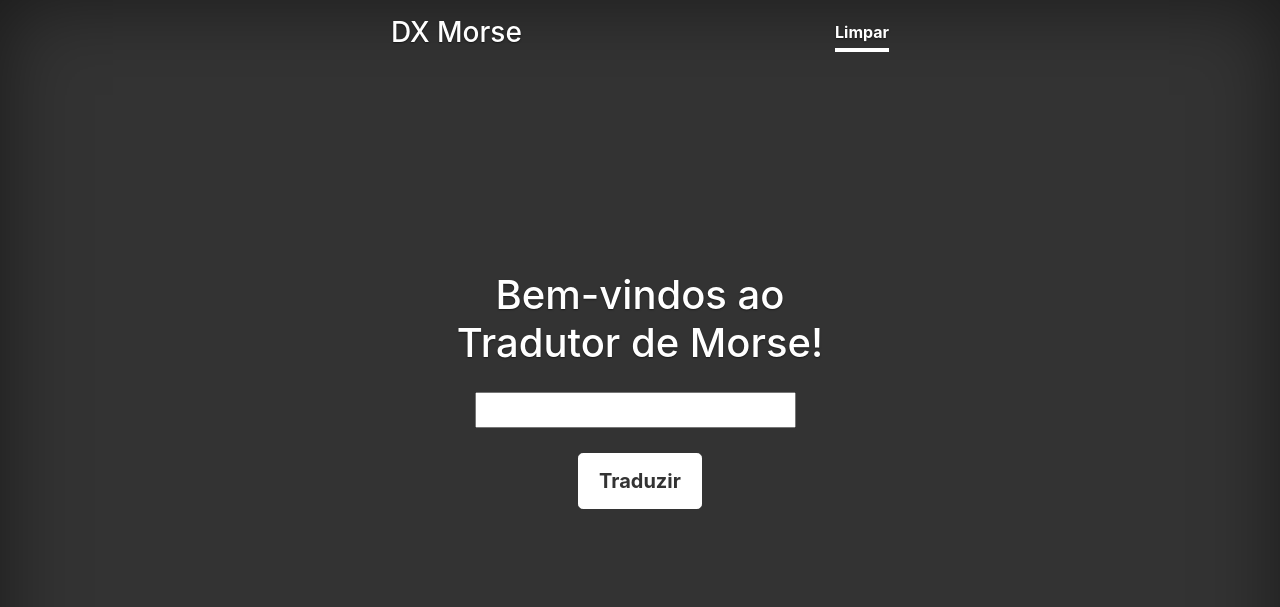
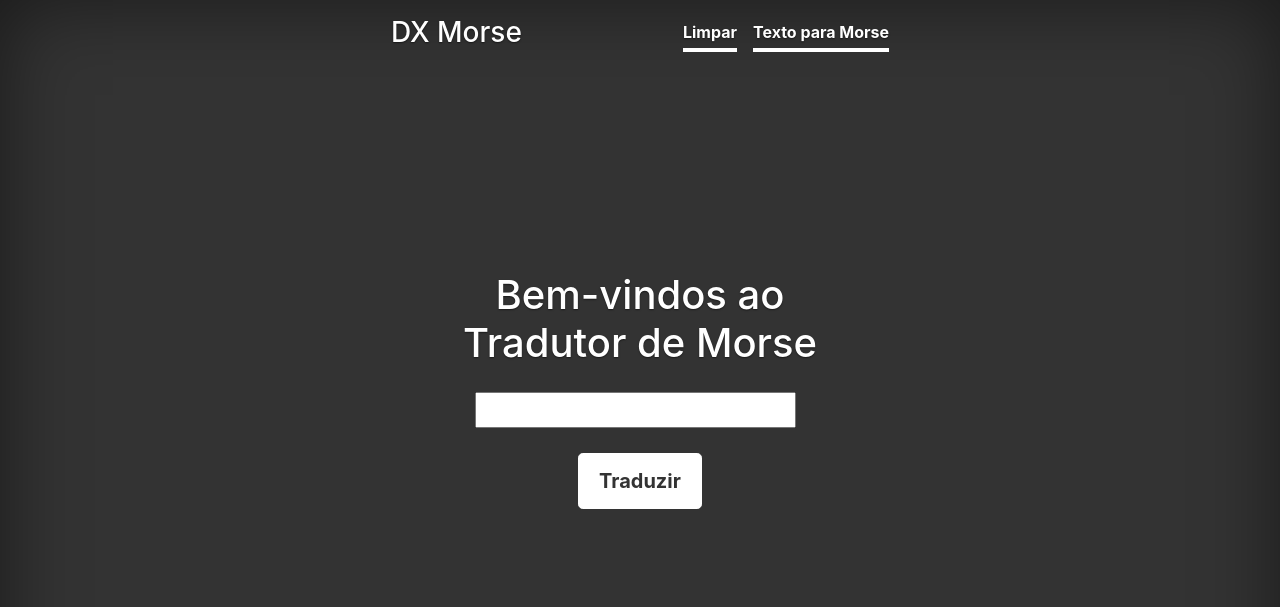
Before and after one commit to Danilo-Xaxa/morse, a Django app: page / in a window 1280 px wide. Shown: the top 607 px of the page. Run offline with Django 3.2, Linux system fonts and the light colour scheme; some libraries are stand-ins or nearby versions.

Commit message:
fazendo os 2 templates a partir do layout

```diff
--- a/projeto_morse/app_principal/templates/app_principal/index.html
+++ b/projeto_morse/app_principal/templates/app_principal/layout.html
@@ -6,7 +6,7 @@
     <meta name="description" content="">
     <meta name="author" content="">
 
-    <title> Morse para Texto </title>
+    <title> {% block titulo %} Titulo do Layout {% endblock %} </title>
     <link rel="shortcut icon" href="../static/favicon.ico" type="image/x-icon">
 
     <link rel="canonical" href="https://getbootstrap.com/docs/4.0/examples/cover/">
@@ -24,19 +24,26 @@
         <div class="inner">
           <h3 class="masthead-brand">DX Morse</h3>
           <nav class="nav nav-masthead justify-content-center">
-            <a class="nav-link active" href="/">Limpar</a>
+            {% block mudar %}
+            {% endblock %}
           </nav>
         </div>
       </header>
 
       <main role="main" class="inner cover">
-        <h1 class="cover-heading" style="margin-bottom: 25px;">Bem-vindos ao <br> Tradutor de Morse!</h1>
+        {% block tag_h1 %}
+
+        {% endblock %}
+
         <form method="post" action="/">
             {% csrf_token %}
         {% if texto %}
         <p class="lead" id="texto"> {{ texto }} </p>
         {% endif %}
-        <input class="lead" type="text" name="morse" style="margin-right: 10px;">
+
+        {% block tag_input %}
+
+        {% endblock %}
         <p class="lead">
           <button class="btn btn-lg btn-secondary" type="submit" name="traduzir" value="traduzir" style="margin-top: 25px;">Traduzir</button>
         </p>
--- /dev/null
+++ b/projeto_morse/app_principal/templates/app_principal/morse_para_texto.html
@@ -0,0 +1,16 @@
+{% extends "app_principal/layout.html" %}
+
+{% block titulo %} Morse para Texto {% endblock %}
+
+{% block mudar %}
+<a class="nav-link active" href="/">Limpar</a>
+<a class="nav-link active" href="/inverso/">Texto para Morse</a>
+{% endblock %}
+
+{% block tag_h1 %}
+<h1 class="cover-heading" style="margin-bottom: 25px;">Bem-vindos ao <br> Tradutor de Morse</h1>
+{% endblock %}
+
+{% block tag_input %}
+<input class="lead" type="text" name="morse" style="margin-right: 10px;">
+{% endblock %}
--- a/projeto_morse/app_principal/urls.py
+++ b/projeto_morse/app_principal/urls.py
@@ -2,5 +2,6 @@ from django.urls import path
 from . import views
 
 urlpatterns = [
-    path("", views.index, name="index")
+    path("", views.morse_para_texto, name="morse_para_texto"),
+    path("inverso/", views.texto_para_morse, name="texto_para_morse")
 ]
--- a/projeto_morse/app_principal/views.py
+++ b/projeto_morse/app_principal/views.py
@@ -1,13 +1,14 @@
 from django.shortcuts import render
+from django.http import HttpResponse
 from .forms import Traduzir
 from .models import Traducao
 from .utilidades.tradutor import Tradutor as t
 
 # Create your views here.
-def index(request):
+def morse_para_texto(request):
     if request.method == "POST":
         if not request.POST.get("morse").strip():
-            return render(request, 'app_principal/index.html', {'form': Traduzir(), 'texto': 'Digite algo para traduzir'})
+            return render(request, 'app_principal/morse_para_texto.html', {'form': Traduzir(), 'texto': 'Digite algo para traduzir'})
 
         form = Traduzir(request.POST or None)
 
@@ -16,12 +17,16 @@ def index(request):
             try:
                 texto = t.decriptar(morse)
             except KeyError:
-                return render(request, 'app_principal/index.html', {'form': Traduzir(), 'texto': 'Digite um código morse válido'})
+                return render(request, 'app_principal/morse_para_texto.html', {'form': Traduzir(), 'texto': 'Digite um código morse válido'})
             traducao = Traducao(morse=morse, texto=texto)
             traducao.save()
-            return render(request, 'app_principal/index.html', {'form': form, 'texto': texto})
+            return render(request, 'app_principal/morse_para_texto.html', {'form': form, 'texto': texto})
         else:
-            return render(request, 'app_principal/index.html', {'form': form, 'texto': 'Erro no formulário'})
+            return render(request, 'app_principal/morse_para_texto.html', {'form': form, 'texto': 'Digite 500 caracteres ou menos'})
 
     else:
-        return render(request, 'app_principal/index.html', {'form': Traduzir()})
+        return render(request, 'app_principal/morse_para_texto.html', {'form': Traduzir()})
+
+
+def texto_para_morse(request):
+    return render(request, 'app_principal/texto_para_morse.html', {})
```
Also changed, not shown: projeto_morse/app_principal/templates/app_principal/texto_para_morse.html (added, +16 -0 lines), projeto_morse/app_principal/utilidades/testador.py (deleted, +0 -12 lines), projeto_morse/db.sqlite3.
